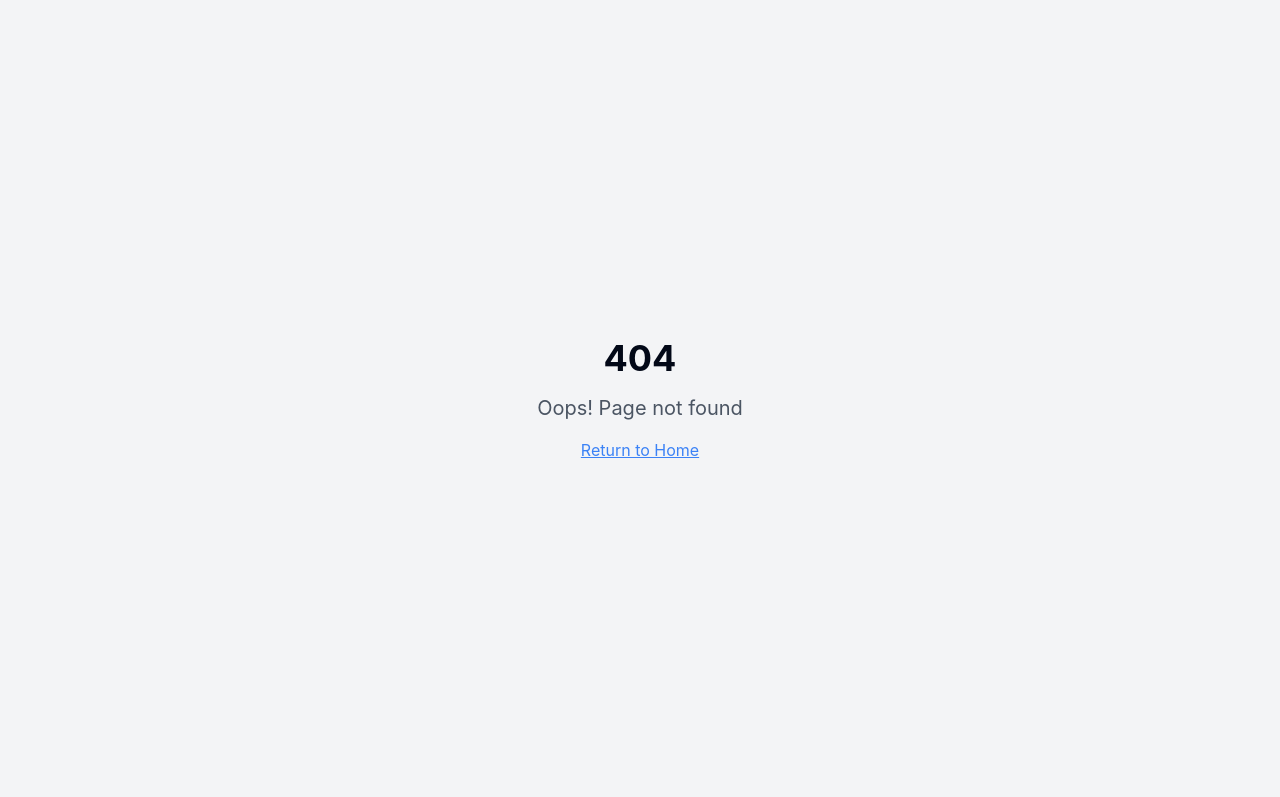
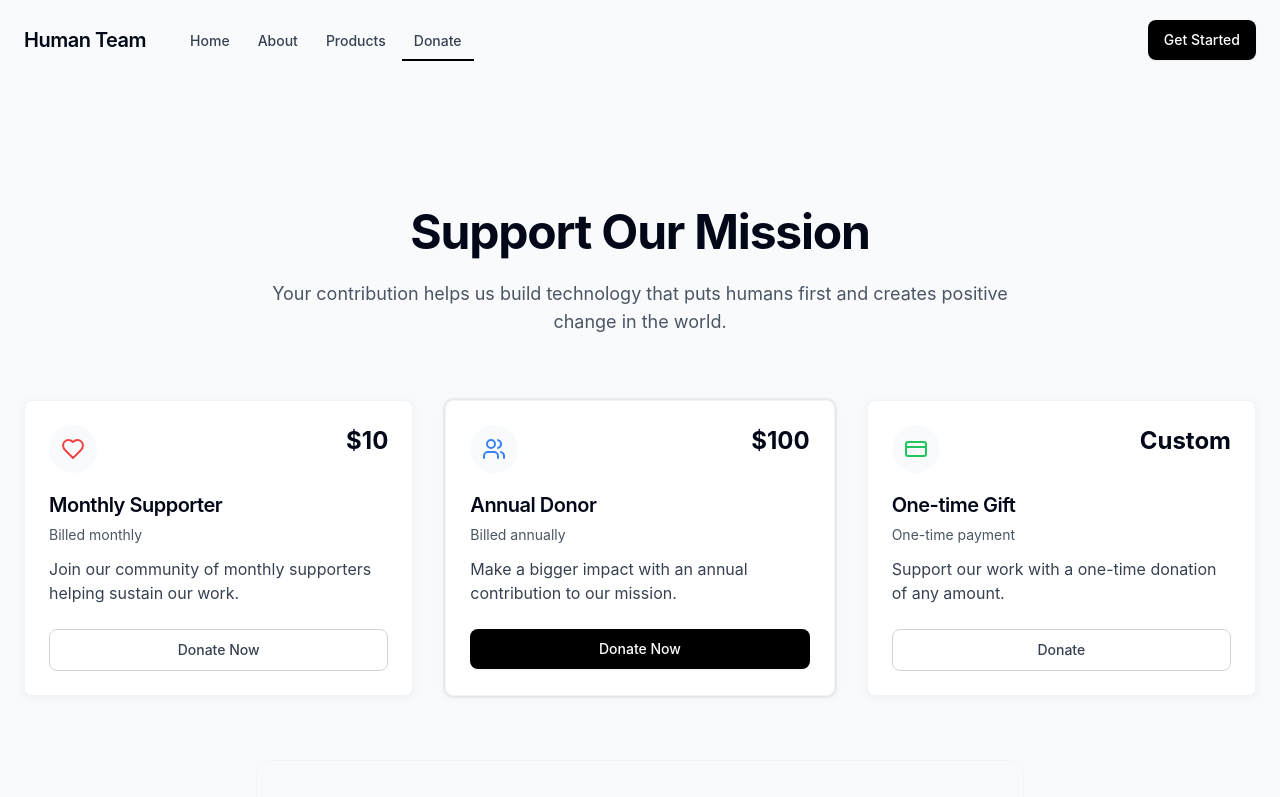
Before and after one commit to wkepapa/figma2code-simplicity, a React (Vite) app: page /donate in a window 1280 px wide. Before the commit this address had no page. Shown: the top 797 px of the page. Built offline with nearby package versions, Linux system fonts and the light colour scheme.

Commit message:
Add donate page
Add a new page for donations.

```diff
--- a/src/App.tsx
+++ b/src/App.tsx
@@ -7,6 +7,7 @@ import { BrowserRouter, Routes, Route } from "react-router-dom";
 import Index from "./pages/Index";
 import About from "./pages/About";
 import Products from "./pages/Products";
+import Donate from "./pages/Donate";
 import NotFound from "./pages/NotFound";
 
 const queryClient = new QueryClient();
@@ -21,6 +22,7 @@ const App = () => (
           <Route path="/" element={<Index />} />
           <Route path="/about" element={<About />} />
           <Route path="/products" element={<Products />} />
+          <Route path="/donate" element={<Donate />} />
           {/* ADD ALL CUSTOM ROUTES ABOVE THE CATCH-ALL "*" ROUTE */}
           <Route path="*" element={<NotFound />} />
         </Routes>
--- a/src/components/Footer.tsx
+++ b/src/components/Footer.tsx
@@ -30,6 +30,11 @@ const Footer = () => {
               <li>
                 <Link to="/products" className="text-gray-600 hover:text-gray-900 transition-colors">
                   Products
+                </Link>
+              </li>
+              <li>
+                <Link to="/donate" className="text-gray-600 hover:text-gray-900 transition-colors">
+                  Donate
                 </Link>
               </li>
             </ul>
--- a/src/components/Navbar.tsx
+++ b/src/components/Navbar.tsx
@@ -72,6 +72,16 @@ const Navbar = () => {
                 Products
               </NavLink>
             </li>
+            <li>
+              <NavLink
+                to="/donate"
+                className={({ isActive }) =>
+                  `navbar-link ${isActive ? "active" : ""}`
+                }
+              >
+                Donate
+              </NavLink>
+            </li>
           </ul>
         </div>
 
@@ -128,6 +138,14 @@ const Navbar = () => {
                 Products
               </NavLink>
             </li>
+            <li>
+              <NavLink
+                to="/donate"
+                className="block py-2 text-lg font-medium"
+              >
+                Donate
+              </NavLink>
+            </li>
             <li className="pt-4">
               <Button
                 variant="primary"
--- /dev/null
+++ b/src/pages/Donate.tsx
@@ -0,0 +1,106 @@
+
+import React, { useEffect } from "react";
+import Layout from "@/components/Layout";
+import Button from "@/components/Button";
+import { Card, CardContent, CardDescription, CardFooter, CardHeader, CardTitle } from "@/components/ui/card";
+import { Heart, CreditCard, Users } from "lucide-react";
+
+const Donate = () => {
+  // Scroll to top on page load
+  useEffect(() => {
+    window.scrollTo(0, 0);
+  }, []);
+
+  const donationOptions = [
+    {
+      id: 1,
+      name: "Monthly Supporter",
+      amount: "$10",
+      description: "Join our community of monthly supporters helping sustain our work.",
+      icon: <Heart className="text-red-500" />,
+      period: "monthly"
+    },
+    {
+      id: 2,
+      name: "Annual Donor",
+      amount: "$100",
+      description: "Make a bigger impact with an annual contribution to our mission.",
+      icon: <Users className="text-blue-500" />,
+      period: "yearly",
+      featured: true
+    },
+    {
+      id: 3,
+      name: "One-time Gift",
+      amount: "Custom",
+      description: "Support our work with a one-time donation of any amount.",
+      icon: <CreditCard className="text-green-500" />,
+      period: "once"
+    }
+  ];
+
+  return (
+    <Layout>
+      <section className="py-16 md:py-24">
+        <div className="page-container">
+          <div className="max-w-3xl mx-auto text-center mb-16">
+            <h1 className="text-4xl md:text-5xl font-bold tracking-tight mb-6 animate-fade-in">
+              Support Our Mission
+            </h1>
+            <p className="text-lg text-gray-600 animate-fade-in">
+              Your contribution helps us build technology that puts humans first and creates positive change in the world.
+            </p>
+          </div>
+
+          <div className="grid grid-cols-1 md:grid-cols-3 gap-8 mb-16">
+            {donationOptions.map((option, index) => (
+              <Card
+                key={option.id}
+                className={`border border-gray-100 shadow-subtle transition-all duration-300 hover:shadow-elevation hover:-translate-y-1 animate-fade-in ${option.featured ? 'ring-2 ring-black ring-opacity-5' : ''}`}
+                style={{ animationDelay: `${index * 100}ms` }}
+              >
+                <CardHeader className="pb-3">
+                  <div className="flex justify-between items-start">
+                    <div className="h-12 w-12 rounded-full bg-gray-50 flex items-center justify-center mb-3">
+                      {option.icon}
+                    </div>
+                    <div className="text-2xl font-bold">{option.amount}</div>
+                  </div>
+                  <CardTitle className="text-xl">{option.name}</CardTitle>
+                  <CardDescription className="text-sm text-gray-600">
+                    {option.period === "monthly" && "Billed monthly"}
+                    {option.period === "yearly" && "Billed annually"}
+                    {option.period === "once" && "One-time payment"}
+                  </CardDescription>
+                </CardHeader>
+                <CardContent>
+                  <p className="text-gray-700">
+                    {option.description}
+                  </p>
+                </CardContent>
+                <CardFooter>
+                  <Button
+                    variant={option.featured ? "primary" : "outline"}
+                    className="w-full"
+                  >
+                    Donate {option.period !== "once" ? "Now" : ""}
+                  </Button>
+                </CardFooter>
+              </Card>
+            ))}
+          </div>
+
+          <div className="max-w-3xl mx-auto bg-gray-50 rounded-2xl p-8 border border-gray-100 animate-fade-in">
+            <h2 className="text-2xl font-semibold mb-4">Other Ways to Support</h2>
+            <p className="text-gray-700 mb-6">
+              Beyond financial contributions, you can support our mission by volunteering, spreading the word about our work, or collaborating with us on projects.
+            </p>
+            <Button variant="outline">Contact Us</Button>
+          </div>
+        </div>
+      </section>
+    </Layout>
+  );
+};
+
+export default Donate;
```
